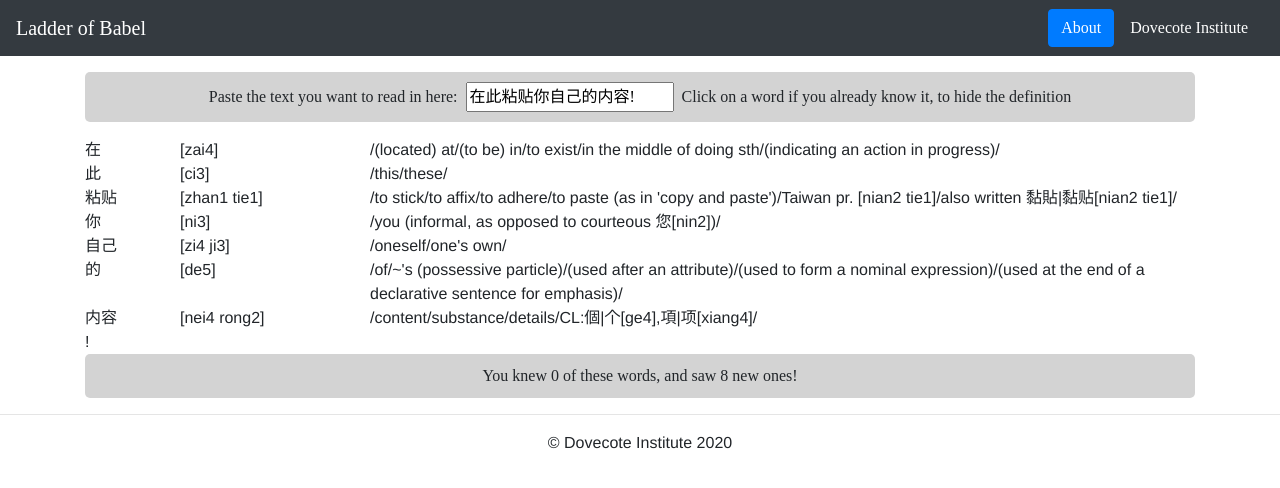
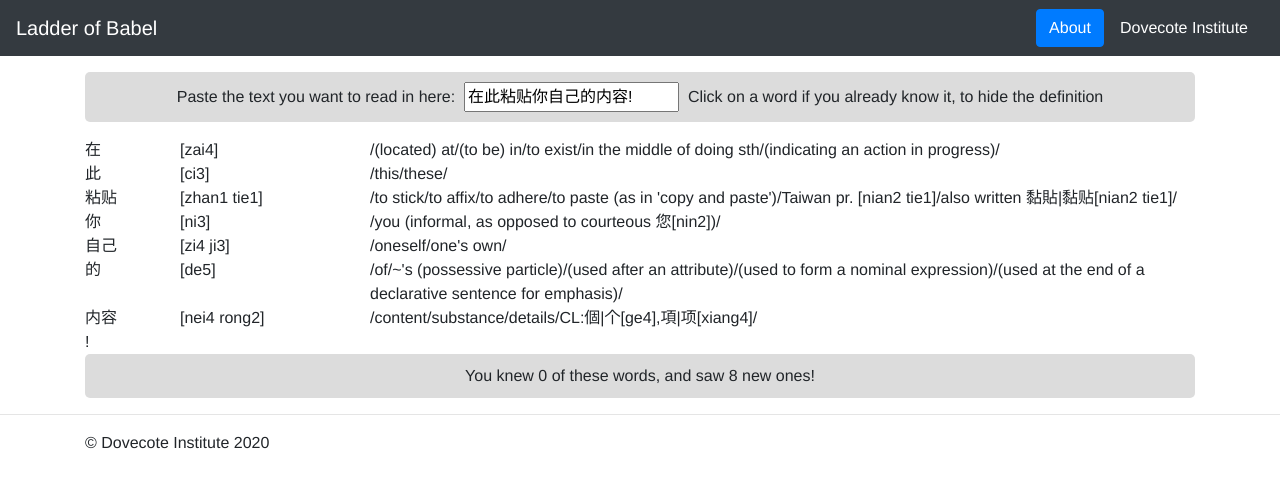
Before and after one commit to amloewi/ladder-of-babel, a React (Create React App) app: page / in a window 1280 px wide. Shown: the top 488 px of the page. Built offline with nearby package versions, Linux system fonts and the light colour scheme.

Commit message:
Copperplate => Helvetica Neue
That's it. Still don't like it but Xena has poisoned my taste for the old font

```diff
--- a/src/App.css
+++ b/src/App.css
@@ -44,7 +44,7 @@
   background-color: goldenrod;
   /* cornflowerblue */
   /* color: white; */
-  font-family: 'Copperplate';
+  font-family: 'Helvetica Neue';
 
   /* background-image: url("images/header.png"); */
   /* Verdana=simple, Monaco=8bit, Helvetica Neue=fine, Didot ~= Crate+Barrel, Copperplate? */
@@ -53,8 +53,9 @@
 .bookend {
   padding-top:10px;
   padding-bottom:10px;
-  font-family: 'Copperplate';
-  background-color: lightgray;
+  font-family: 'Helvetica Neue';
+  /* font-size: 25px; */
+  background-color: #DCDCDC;
   /* color:white; */
   border-radius: 5px;
 }
@@ -63,3 +64,7 @@
 .brand {
   color: white;
 }
+
+.thick {
+  border-top: 3px solid;
+}
--- a/src/App.js
+++ b/src/App.js
@@ -164,7 +164,7 @@ function App() {
       <p></p>
       <Translation />
       <hr></hr>
-      <footer className="container">
+      <footer style={{textAlign: "left"}} className="container">
         <p>&copy; Dovecote Institute 2020</p>
       </footer>
     </div>
```
Also changed, not shown: 1 other file (tests, documents, lock files or other folders).
